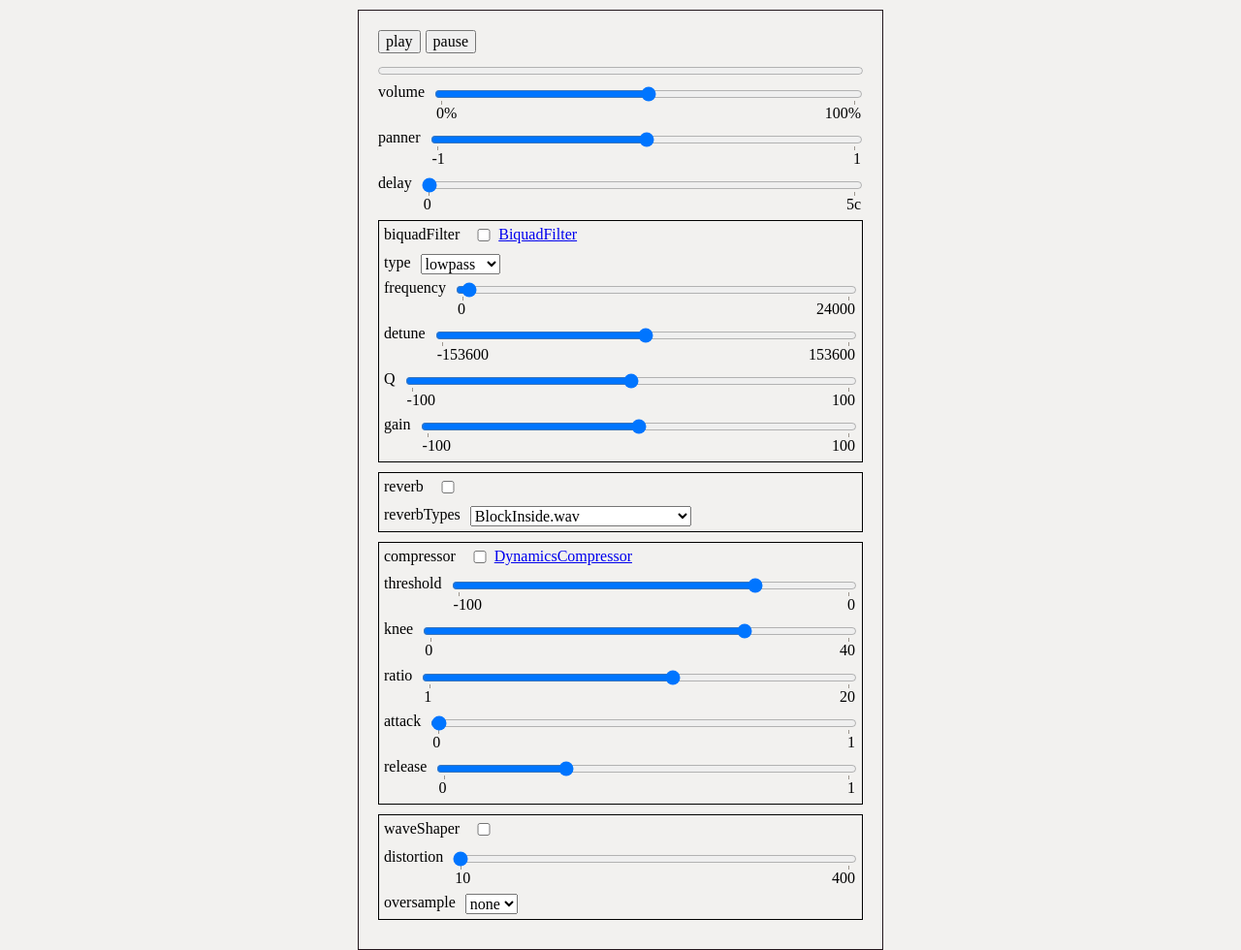
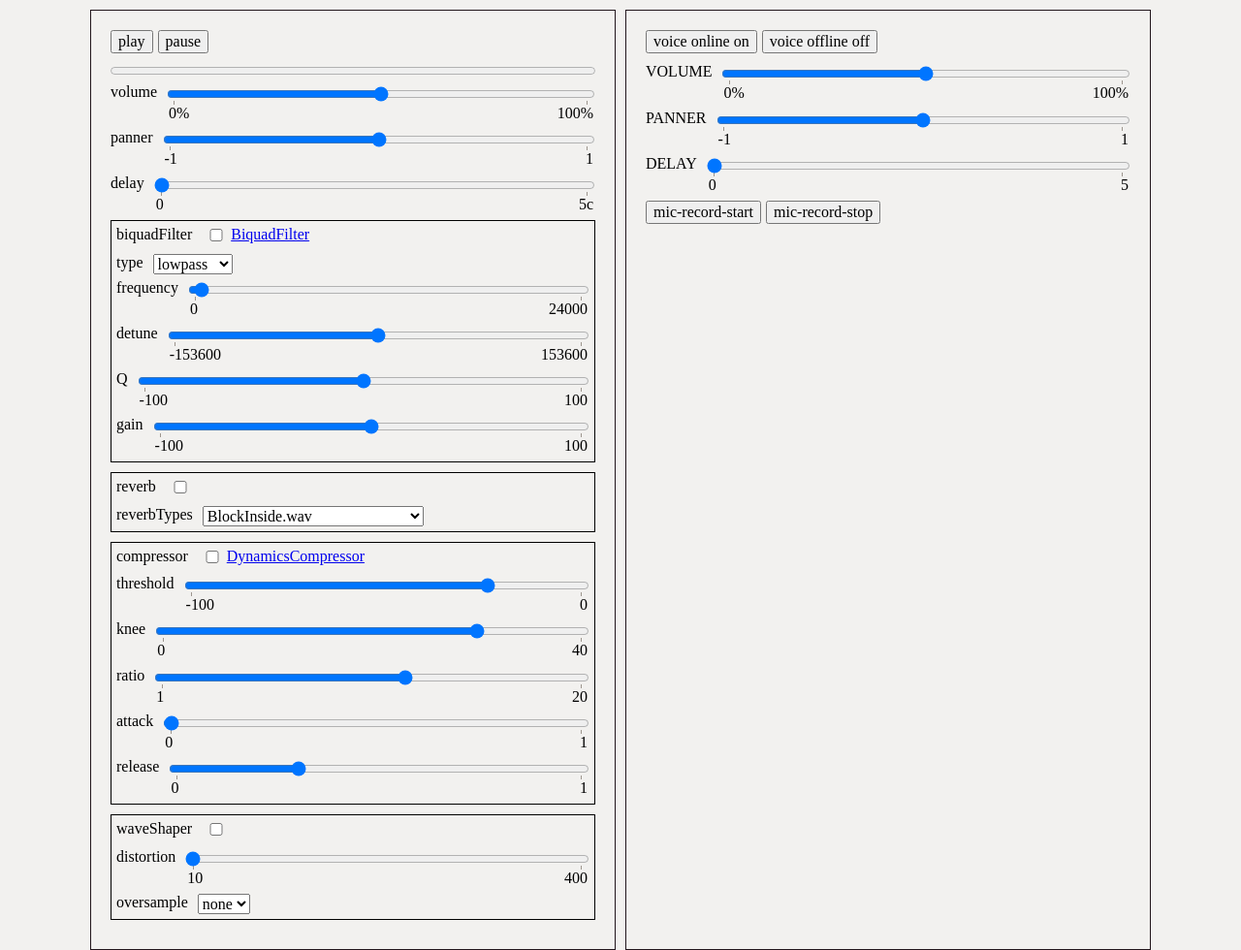
Before and after one commit to Coremotor/js-sound-effects, a website with bundled scripts: page index.html in a window 1280 px wide. Shown: the whole page at 97% size. Built offline with nearby package versions, Linux system fonts and the light colour scheme; files whose address does not match are found by name.

Commit message:
research

```diff
--- a/index.html
+++ b/index.html
@@ -373,77 +373,77 @@
             </div>
         </div>
 
-<!--        <div class="player">-->
-<!--            <div class="controls-wrapper">-->
-<!--                <button class="btn btn-play js-btn-voice-on">voice on</button>-->
-<!--                <button class="btn btn-play js-btn-voice-off">voice off</button>-->
-<!--            </div>-->
+        <div class="player">
+            <div class="controls-wrapper">
+                <button class="btn btn-play js-btn-voice-on">voice online on</button>
+                <button class="btn btn-play js-btn-voice-off">voice offline off</button>
+            </div>
 
-<!--            <div class="input-wrapper">-->
-<!--                <label class="input-label" for="voice-volume">VOLUME</label>-->
-<!--                <div class="input-datalist-wrapper">-->
-<!--                    <input-->
-<!--                            type="range"-->
-<!--                            id="voice-volume"-->
-<!--                            class="js-control-voice-volume"-->
-<!--                            min="0" max="2"-->
-<!--                            value="1"-->
-<!--                            step="0.01"-->
-<!--                            list="voice-volume-list"-->
-<!--                    />-->
-<!--                    <datalist id="voice-volume-list">-->
-<!--                        <option value="0" label="0%"></option>-->
-<!--                        <option value="2" label="100%"></option>-->
-<!--                    </datalist>-->
-<!--                </div>-->
-<!--            </div>-->
+            <div class="input-wrapper">
+                <label class="input-label" for="voice-volume">VOLUME</label>
+                <div class="input-datalist-wrapper">
+                    <input
+                            type="range"
+                            id="voice-volume"
+                            class="js-control-voice-volume"
+                            min="0" max="2"
+                            value="1"
+                            step="0.01"
+                            list="voice-volume-list"
+                    />
+                    <datalist id="voice-volume-list">
+                        <option value="0" label="0%"></option>
+                        <option value="2" label="100%"></option>
+                    </datalist>
+                </div>
+            </div>
 
-<!--            <div class="input-wrapper">-->
-<!--                <label class="input-label" for="voice-panner">PANNER</label>-->
-<!--                <div class="input-datalist-wrapper">-->
-<!--                    <input-->
-<!--                            type="range"-->
-<!--                            id="voice-panner"-->
-<!--                            class="js-control-voice-panner"-->
-<!--                            min="-1" max="1"-->
-<!--                            value="0"-->
-<!--                            step="0.01"-->
-<!--                            list="voice-panner-list"-->
-<!--                    />-->
-<!--                    <datalist id="voice-panner-list">-->
-<!--                        <option value="-1" label="-1"></option>-->
-<!--                        <option value="1" label="1"></option>-->
-<!--                    </datalist>-->
-<!--                </div>-->
-<!--            </div>-->
+            <div class="input-wrapper">
+                <label class="input-label" for="voice-panner">PANNER</label>
+                <div class="input-datalist-wrapper">
+                    <input
+                            type="range"
+                            id="voice-panner"
+                            class="js-control-voice-panner"
+                            min="-1" max="1"
+                            value="0"
+                            step="0.01"
+                            list="voice-panner-list"
+                    />
+                    <datalist id="voice-panner-list">
+                        <option value="-1" label="-1"></option>
+                        <option value="1" label="1"></option>
+                    </datalist>
+                </div>
+            </div>
 
-<!--            <div class="input-wrapper">-->
-<!--                <label class="input-label" for="voice-delay">DELAY</label>-->
-<!--                <div class="input-datalist-wrapper">-->
-<!--                    <input-->
-<!--                            type="range"-->
-<!--                            id="voice-delay"-->
-<!--                            class="js-control-voice-delay"-->
-<!--                            min="0" max="5"-->
-<!--                            value="0"-->
-<!--                            step="0.1"-->
-<!--                            list="voice-delay-list"-->
-<!--                    />-->
+            <div class="input-wrapper">
+                <label class="input-label" for="voice-delay">DELAY</label>
+                <div class="input-datalist-wrapper">
+                    <input
+                            type="range"
+                            id="voice-delay"
+                            class="js-control-voice-delay"
+                            min="0" max="5"
+                            value="0"
+                            step="0.1"
+                            list="voice-delay-list"
+                    />
 
-<!--                    <datalist id="voice-delay-list">-->
-<!--                        <option value="0" label="0"></option>-->
-<!--                        <option value="5" label="5"></option>-->
-<!--                    </datalist>-->
-<!--                </div>-->
-<!--            </div>-->
+                    <datalist id="voice-delay-list">
+                        <option value="0" label="0"></option>
+                        <option value="5" label="5"></option>
+                    </datalist>
+                </div>
+            </div>
 
-<!--            <div class="controls-wrapper">-->
-<!--                <button class="btn btn-record js-btn-record-start">voice-record-start</button>-->
-<!--                <button class="btn btn-record-stop js-btn-record-stop">voice-record-stop</button>-->
-<!--            </div>-->
+            <div class="controls-wrapper">
+                <button class="btn btn-record js-btn-record-start">mic-record-start</button>
+                <button class="btn btn-record-stop js-btn-record-stop">mic-record-stop</button>
+            </div>
 
-<!--            <div class="js-sound-clips"></div>-->
-<!--        </div>-->
+            <div class="js-sound-clips"></div>
+        </div>
     </div>
 </div>
 
--- a/scripts/index.js
+++ b/scripts/index.js
@@ -8,14 +8,8 @@ import {waveShaperController} from '../scripts/waveShaper.js'
 import {voiceFn} from '../scripts/voice.js'
 import {recordFn} from '../scripts/record.js'
 
-
 const AudioContext = window.AudioContext || window.webkitAudioContext;
 const audioCtx = new AudioContext();
-
-const filersState = {
-    bqFilter: false,
-    convolver: false,
-}
 
 // load some sound
 const audioElement = document.querySelector('.js-audio');
@@ -48,9 +42,9 @@ const bqFilterNode = biquadFilterController(
     '.js-control-Q',
     '.js-control-gain'
     )
-const gainNode = gainController(audioCtx, '.js-control-volume')
-const pannerNode = pannerController(audioCtx, '.js-control-panner')
-const delayNode = delayController(audioCtx, '.js-control-delay')
+const gainNode = await gainController(audioCtx, '.js-control-volume')
+const pannerNode = await pannerController(audioCtx, '.js-control-panner')
+const delayNode = await delayController(audioCtx, '.js-control-delay')
 // const gain = gainConvolverController(audioCtx, '.js-control-convolver-volume')
 const convolverNode = await convolverController(audioCtx, '.js-reverb-select-type')
 const waveShaperNode = await waveShaperController(audioCtx, '.js-control-distortion', '.js-oversample-select-type')
@@ -158,6 +152,8 @@ gainNode.connect(pannerNode)
 pannerNode.connect(delayNode)
 delayNode.connect(audioCtx.destination)
 
+// const source = delayNode.createMediaElementSource(myAudio)
+
 
 //add listener on play button
 playButton.addEventListener('click', async () => {
@@ -172,6 +168,6 @@ pauseButton.addEventListener('click', async () => {
 }, false)
 
 //add listener on voice button
-// voiceButton.addEventListener('click', voiceFn, false)
-//
-// voiceRecordButton.addEventListener('click', recordFn, false)
+voiceButton.addEventListener('click', voiceFn, false)
+
+voiceRecordButton.addEventListener('click', recordFn, false)
```
